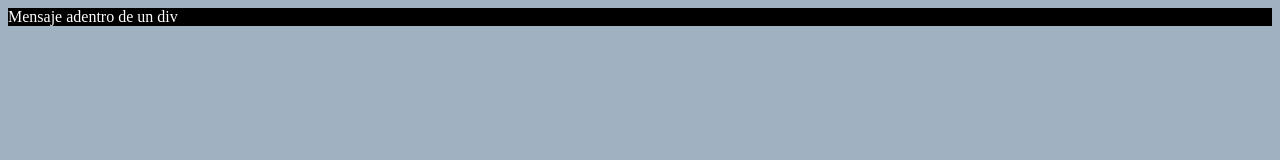
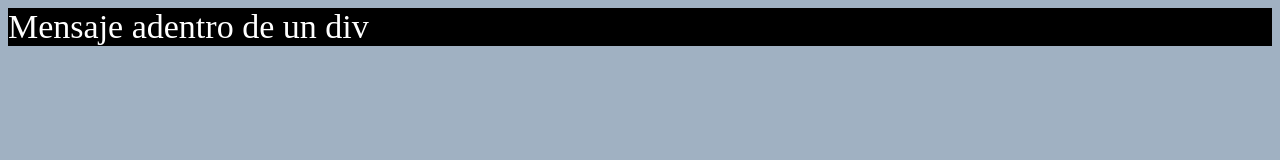
Before and after one commit to Andres-12/Proyecto1, a plain HTML site: page index.htm in a window 1280 px wide. Drawn offline with Linux system fonts and the light colour scheme.

Commit message:
Font-size

```diff
--- a/index.htm
+++ b/index.htm
@@ -3,6 +3,6 @@
 		<title>Titulo de la pag.</title>
 	</head>
 	<body style="background:#A0B1C2;">
-		<div style="background:black;color:white;font:bold;textalign:center;vertical-align:bottom;size:34px;">Mensaje adentro de un div</div>
+		<div style="background:black;color:white;font:bold;textalign:center;vertical-align:bottom;font-size:34px;">Mensaje adentro de un div</div>
 	</body>
 </html>
```
